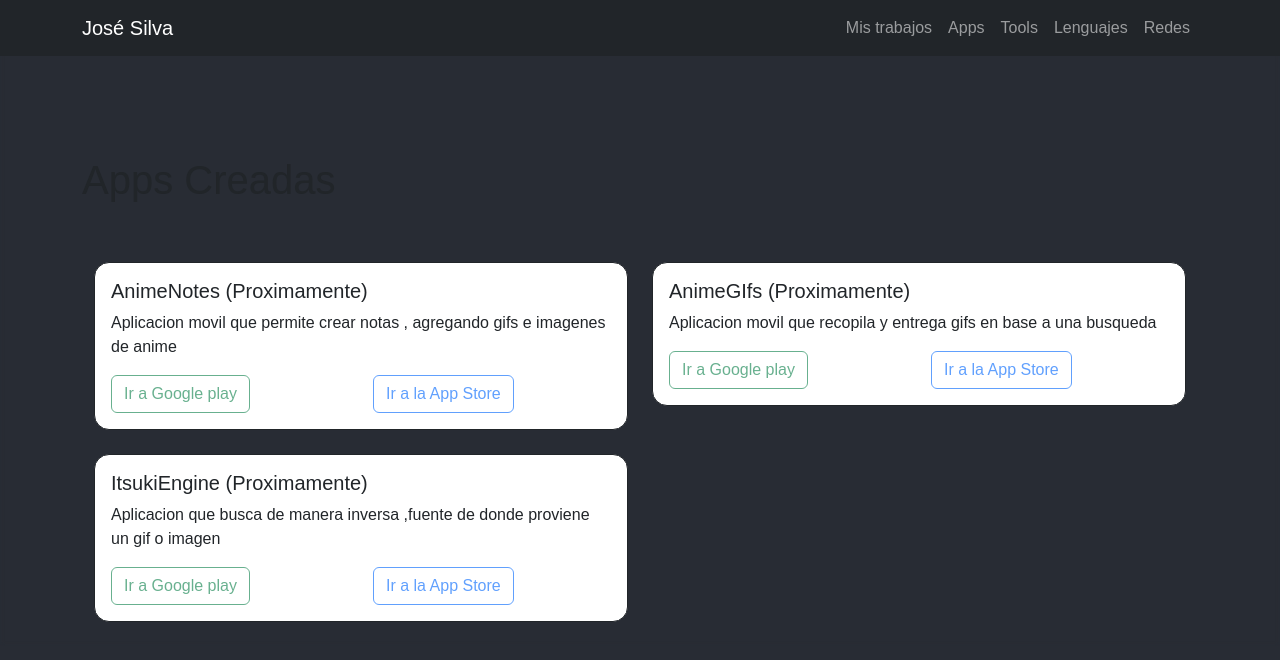
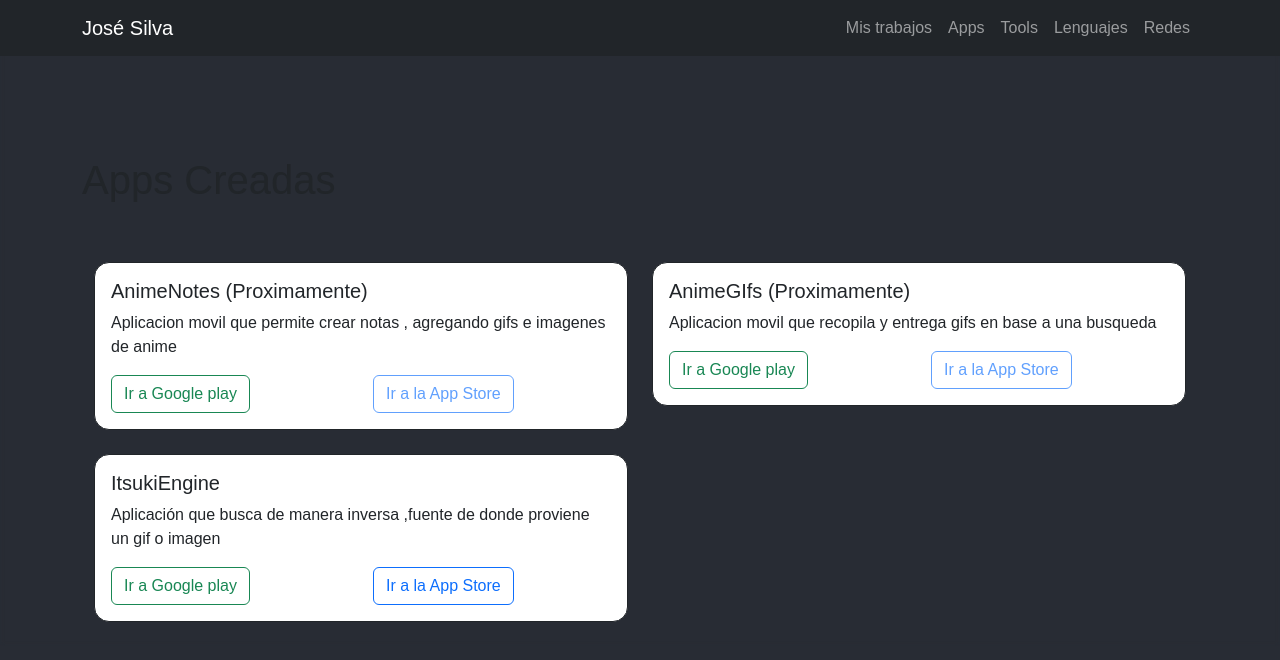
Before and after one commit to ShindouAstrea/My-personal-web-page, a React (Create React App) app: page /Apps in a window 1280 px wide. Shown: the top 660 px of the page. Built offline with nearby package versions, Linux system fonts and the light colour scheme.

Commit message:
fix: Links and state buttons

```diff
--- a/src/components/DevAppsCard.js
+++ b/src/components/DevAppsCard.js
@@ -16,10 +16,10 @@ export default function DevAppsCard(){
                             <Card.Text>{item.description}</Card.Text>
                             <Row>
                             <Col>
-                                <Button disabled variant="outline-success play-store">Ir a  Google play</Button>
+                                <Button  disabled={item.disabled} href={item.link}variant="outline-success play-store">Ir a  Google play</Button>
                             </Col>
                             <Col>
-                                <Button  disabled variant="outline-primary">Ir a la App Store</Button>
+                                <Button  disabled={item.disabled} variant="outline-primary">Ir a la App Store</Button>
                             </Col>
                             </Row>
                         </Card.Body>
--- a/src/data/devApps.json
+++ b/src/data/devApps.json
@@ -3,18 +3,21 @@
         "id":"1",
         "name":"AnimeNotes (Proximamente)",
         "description":"Aplicacion movil que permite crear notas , agregando gifs e imagenes de anime",
-        "link":""
+        "link":"",
+        "disabled":true
     },
     {
         "id":"2",
         "name":"AnimeGIfs (Proximamente)",
         "description":"Aplicacion movil que recopila y entrega gifs en base a una busqueda",
-        "link":""
+        "link":"",
+        "disabled":true
     },
     {
         "id":"3",
-        "name":"ItsukiEngine (Proximamente)",
-        "description":"Aplicacion que busca de manera inversa ,fuente de donde proviene un gif o imagen",
-        "link":""
+        "name":"ItsukiEngine",
+        "description":"Aplicación que busca de manera inversa ,fuente de donde proviene un gif o imagen",
+        "link":"https://play.google.com/store/apps/details?id=com.shindou_astrea.itsukiengine",
+        "disabled":false
     }
 ]
```
